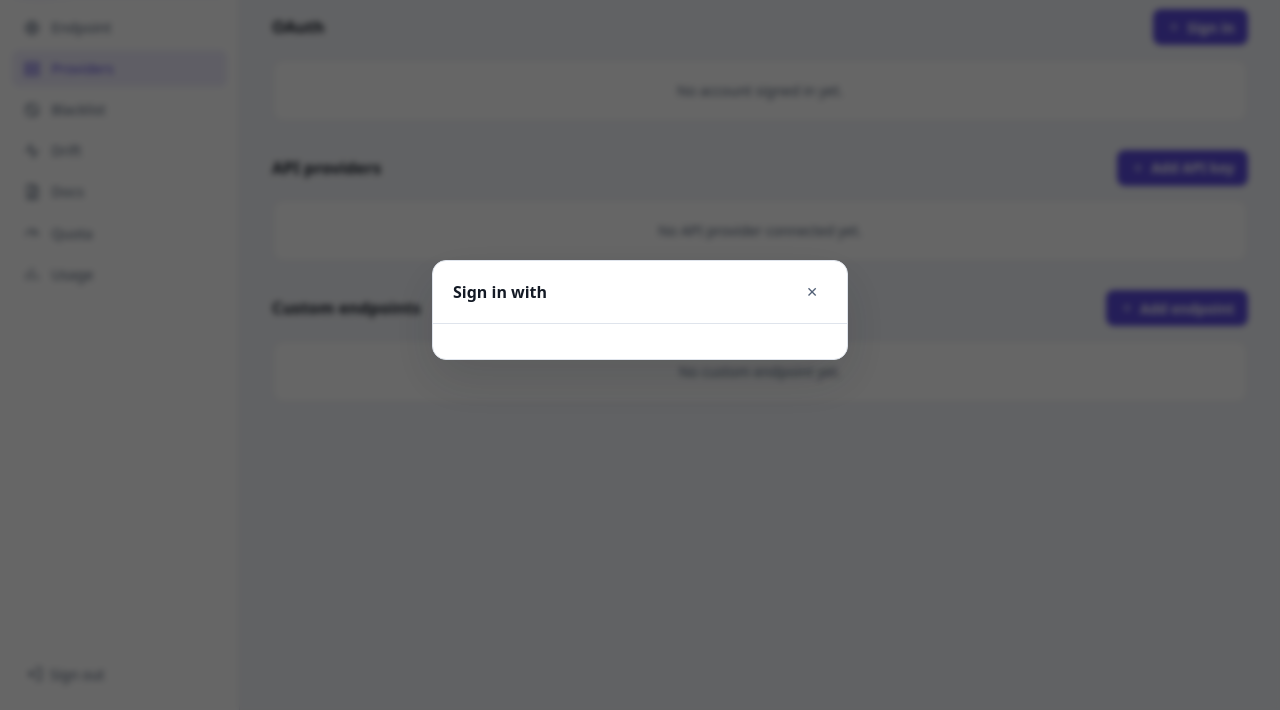
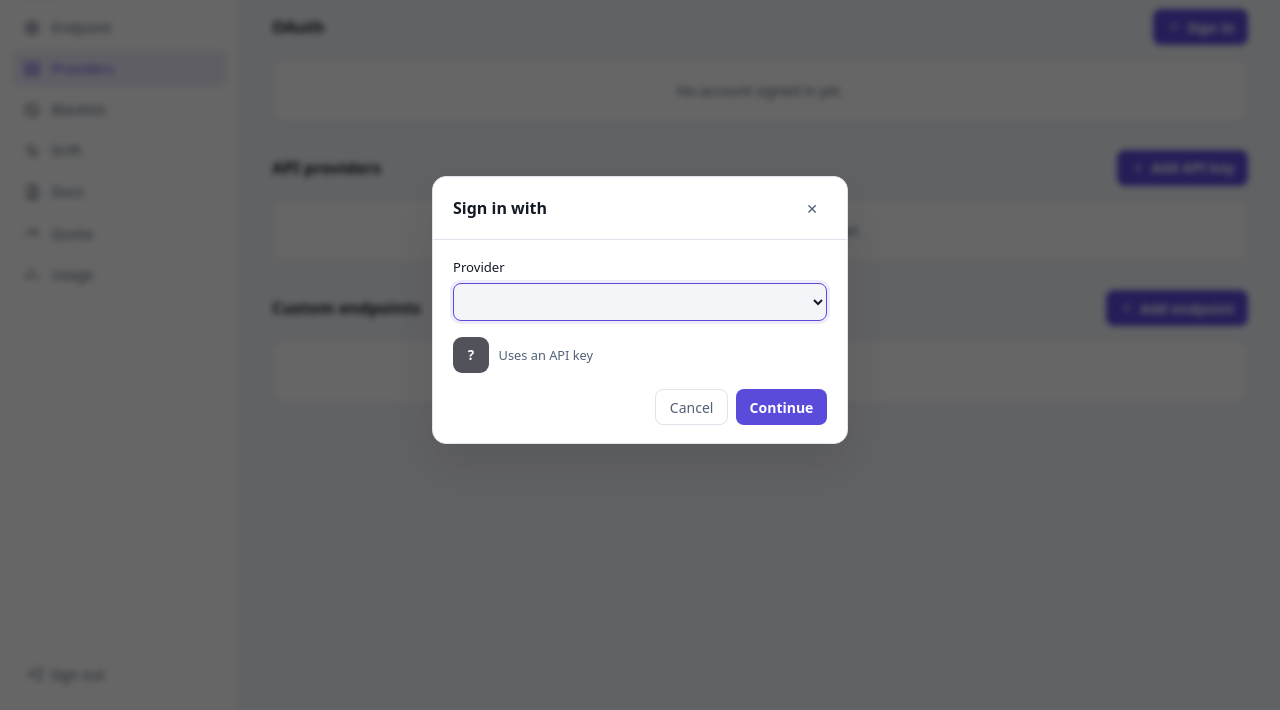
Before and after one commit to louisphamdev/intact, a plain HTML site: page internal/web/index.html in a window 1280 px wide. Both pictures are taken after a click on the button "Sign in". Shown: the part 90-800 px from the top of the page. Drawn offline with Linux system fonts and the light colour scheme; no server answers.

Commit message:
feat(web): choose the provider to add from a combobox
A list of cards does not scale as providers are added; the add buttons
now open a select (connected first, then not yet connected) with the
chosen provider's logo and how it authenticates.

Co-Authored-By: Claude Opus 5 <noreply@anthropic.com>
Claude-Session: https://claude.ai/code/session_01XwcPZGaZwXZujWjek26TQq

```diff
--- a/internal/web/index.html
+++ b/internal/web/index.html
@@ -512,12 +512,21 @@ function mcpCard(){
 // known provider is listed only once it has an account; each group adds its
 // own way.
 const isCustom=p=>!infoOf(p).id&&accountsOf(p).some(a=>a.baseUrl);
+// chooseProvider asks for one provider from a list, in a combobox so the list
+// can grow without filling the screen.
 function chooseProvider(title,ids,onPick){
   $('chTitle').textContent=title;
-  $('chBody').replaceChildren(el('div',{style:'display:grid;gap:.5rem'},ids.map(p=>
-    el('button',{class:'pcard',type:'button',style:'width:100%;text-align:left;cursor:pointer',onclick:()=>{closeModal('chModal');onPick(p)}},
-      avatar(p),el('div',{style:'min-width:0'},el('div',{class:'nm',text:pname(p)}),
-        el('span',{class:'status',text:accountsOf(p).length?accountsOf(p).length+' connected':'No connections yet'}))))));
+  const sel=el('select',{'aria-label':'Provider'},
+    ...[['Connected',ids.filter(p=>accountsOf(p).length)],['Not connected yet',ids.filter(p=>!accountsOf(p).length)]]
+      .filter(g=>g[1].length).map(([label,list])=>el('optgroup',{label},list.map(p=>el('option',{value:p,text:pname(p)+(accountsOf(p).length?' ('+accountsOf(p).length+')':'')})))));
+  const go=el('button',{class:'primary',type:'button'},'Continue');
+  const pick=()=>{closeModal('chModal');onPick(sel.value)};
+  go.onclick=pick;sel.onkeydown=e=>{if(e.key==='Enter')pick()};
+  const preview=el('div',{style:'display:flex;align-items:center;gap:.6rem'});
+  const show=()=>preview.replaceChildren(avatar(sel.value),el('span',{class:'muted small',text:infoOf(sel.value).auth==='oauth'?'Signs in with the provider account':'Uses an API key'}));
+  sel.onchange=show;show();
+  $('chBody').replaceChildren(el('label',{class:'f'},'Provider',sel),preview,
+    el('div',{style:'display:flex;justify-content:flex-end;gap:.5rem'},el('button',{class:'ghost',type:'button','data-close':true},'Cancel'),go));
   openModal('chModal');
 }
 function viewProviders(v){
```
